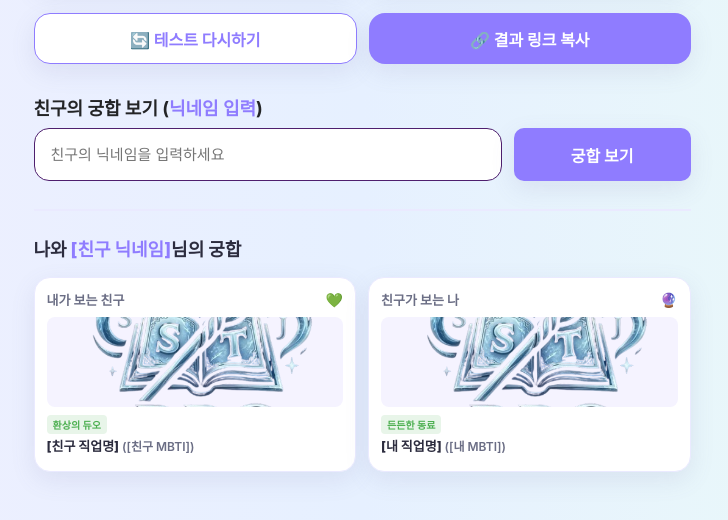
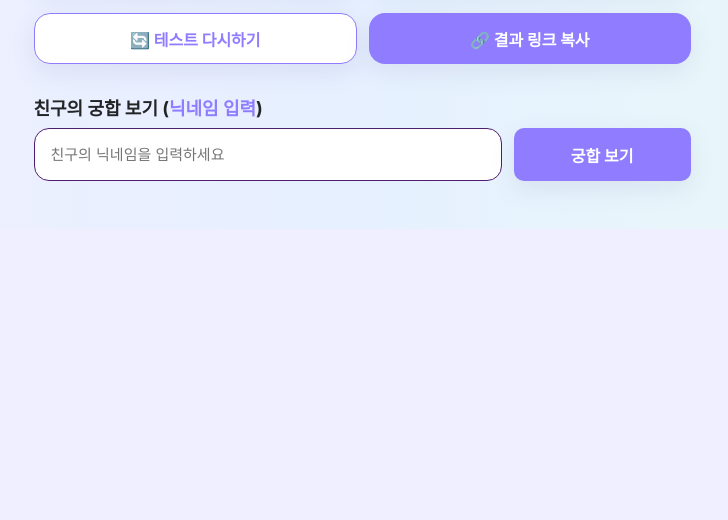
Before and after one commit to RPG-MBTI-Miniproject/rpg-project, a Flask app: template templates/result.html in a window 1280 px wide. Shown: the part 964-1484 px from the top of the page, without its empty margins (278-1006 px from the left). After the commit the page ends 1162 px from the top, so only its background shows below. Run offline with Flask 3, Linux system fonts and the light colour scheme; the template is opened without the code that fills it: most values are stand-ins (such as "Sample title", 1, 10 or a date in 2020).

Commit message:
결과 페이지 수정

```diff
--- a/templates/result.html
+++ b/templates/result.html
@@ -26,11 +26,11 @@
         <!-- [ 최현욱 ] Frame 3 와이어프레임 UI/UX 및 Jinja2 서버사이드 렌더링 연결 -->
         <!-- 직업 카드 (일러스트, 칭호, 직업명, MBTI) -->
         <section class="character-card">
+            <!-- 1. 메인 내 직업 카드 -->
             <div class="illustration-wrapper">
                 <img id="main-char-img"
-                    src="{{ url_for('static', filename='images/' + my_class.mbti.lower() + '.png') }}"
-                    alt="{{ my_class.class_name }}" class="char-img"
-                    onerror="this.src='{{ url_for('static', filename='images/' + my_class.mbti.upper() + '.png') }}'; this.onerror=function(){this.src='/static/images/main-logo.png';};">
+                    src="{{ url_for('static', filename='images/' + my_class.mbti.upper() + '.png') }}"
+                    alt="{{ my_class.class_name }}" class="char-img" onerror="this.src='/static/images/main-logo.png';">
             </div>
 
             <p class="char-title">“{{ my_class.title }}”</p>
@@ -48,7 +48,8 @@
             <div class="info-box">
                 <div class="info-item">
                     <span class="info-label">대표 스킬</span>
-                    <span class="info-value-title">{{ my_class.title.split(' ')[0] if my_class.title else '마법' }} (Signature)</span>
+                    <span class="info-value-title">{{ my_class.title.split(' ')[0] if my_class.title else '마법' }}
+                        (Signature)</span>
                 </div>
                 <div class="info-item">
                     <span class="info-label">전투 스타일</span>
@@ -62,7 +63,7 @@
             <div class="chemistry-divider"></div>
             <h3 class="section-title">파티원 궁합</h3>
             <div class="chemistry-box">
-                <!-- 최고의 파티원 -->
+                <!-- 2. 최고의 파티원 카드 -->
                 <div class="chemistry-card best-match">
                     <div class="card-top-header">
                         <span class="card-label-title">최고의 파티원</span>
@@ -70,18 +71,18 @@
                     </div>
                     <div class="match-img-wrapper">
                         <img id="best-match-img"
-                            src="{{ url_for('static', filename='images/' + best_match.mbti.lower() + '.png') }}"
-                            alt="{{ best_match.class_name }}"
-                            class="match-img"
-                            onerror="this.src='{{ url_for('static', filename='images/' + best_match.mbti.upper() + '.png') }}'; this.onerror=function(){this.src='/static/images/main-logo.png';};">
+                            src="{{ url_for('static', filename='images/' + best_match.mbti.upper() + '.png') }}"
+                            alt="{{ best_match.class_name }}" class="match-img"
+                            onerror="this.src='/static/images/main-logo.png';;">
                     </div>
                     <div class="card-info-bottom">
                         <span class="synergy-tag duo">환상의 듀오</span>
-                        <h4 class="match-name">{{ best_match.class_name }} <span class="mbti-text">({{ best_match.mbti }})</span></h4>
+                        <h4 class="match-name">{{ best_match.class_name }} <span class="mbti-text">({{ best_match.mbti
+                                }})</span></h4>
                     </div>
                 </div>
 
-                <!-- 최악의 파티원 -->
+                <!-- 3. 최악의 파티원 카드 -->
                 <div class="chemistry-card worst-match">
                     <div class="card-top-header">
                         <span class="card-label-title">최악의 파티원</span>
@@ -89,14 +90,14 @@
                     </div>
                     <div class="match-img-wrapper">
                         <img id="worst-match-img"
-                            src="{{ url_for('static', filename='images/' + worst_match.mbti.lower() + '.png') }}"
-                            alt="{{ worst_match.class_name }}"
-                            class="match-img"
-                            onerror="this.src='{{ url_for('static', filename='images/' + worst_match.mbti.upper() + '.png') }}'; this.onerror=function(){this.src='/static/images/main-logo.png';};">
+                            src="{{ url_for('static', filename='images/' + worst_match.mbti.upper() + '.png') }}"
+                            alt="{{ worst_match.class_name }}" class="match-img"
+                            onerror="this.src='/static/images/main-logo.png';">
                     </div>
                     <div class="card-info-bottom">
                         <span class="synergy-tag danger">충돌 주의</span>
-                        <h4 class="match-name">{{ worst_match.class_name }} <span class="mbti-text">({{ worst_match.mbti }})</span></h4>
+                        <h4 class="match-name">{{ worst_match.class_name }} <span class="mbti-text">({{ worst_match.mbti
+                                }})</span></h4>
                     </div>
                 </div>
             </div>
@@ -120,46 +121,49 @@
             </form>
         </div>
 
-        <!-- 친구와의 궁합 결과 카드 (JS에서 검색 성공 시 표시: #friend-synergy-section) -->
-        <div class="friend-synergy-container" id="friend-synergy-section">
+        <!-- 4. 친구와의 궁합 (JS가 제어할 자리) -->
+        <div class="friend-synergy-container" id="friend-synergy-section" style="display: none;">
             <div class="chemistry-divider"></div>
             <h3 class="synergy-main-title">
-                나와 <span id="target-friend-name" class="highlight-name">[친구 닉네임]</span>님의 궁합
+                나와 <span id="target-friend-name" class="highlight-name"></span>님의 궁합
             </h3>
             <div class="friend-card-grid">
-                <!-- 1. 내가 바라본 친구 -->
+                <!-- 내가 보는 친구 -->
                 <div class="chemistry-card friend-match-card">
                     <div class="card-top-header">
                         <span class="card-label-title">내가 보는 친구</span>
                         <span class="status-emoji" id="me-to-friend-emoji">💚</span>
                     </div>
                     <div class="match-img-wrapper" id="friend-char-img-box">
-                        <img id="friend-char-img" src="/static/images/main-logo.png" alt="친구 캐릭터" class="match-img">
+                        <img id="friend-char-img" src="{{ url_for('static', filename='images/main-logo.png') }}"
+                            alt="친구 캐릭터" class="match-img" onerror="this.src='/static/images/main-logo.png';">
                     </div>
                     <div class="card-info-bottom">
                         <span class="synergy-tag duo" id="me-to-friend-tag">환상의 듀오</span>
                         <h4 class="match-name">
-                            <span id="friend-class-name">[친구 직업명]</span>
-                            <span class="mbti-text" id="friend-mbti-text">([친구 MBTI])</span>
+                            <span id="friend-class-name"></span>
+                            <span class="mbti-text" id="friend-mbti-text"></span>
                         </h4>
                         <p class="partner-desc" id="me-to-friend-desc"></p>
                     </div>
                 </div>
 
-                <!-- 2. 친구가 바라본 나 -->
+                <!-- 친구가 보는 나 -->
                 <div class="chemistry-card friend-match-card">
                     <div class="card-top-header">
                         <span class="card-label-title">친구가 보는 나</span>
                         <span class="status-emoji" id="friend-to-me-emoji">🔮</span>
                     </div>
                     <div class="match-img-wrapper" id="my-char-img-box">
-                        <img id="me-char-img" src="/static/images/main-logo.png" alt="내 캐릭터" class="match-img">
+                        <img id="me-char-img"
+                            src="{{ url_for('static', filename='images/' + my_class.mbti.upper() + '.png') }}"
+                            alt="내 캐릭터" class="match-img" onerror="this.src='/static/images/main-logo.png';">
                     </div>
                     <div class="card-info-bottom">
                         <span class="synergy-tag duo" id="friend-to-me-tag">든든한 동료</span>
                         <h4 class="match-name">
-                            <span id="my-class-name">[내 직업명]</span>
-                            <span class="mbti-text" id="my-mbti-text">([내 MBTI])</span>
+                            <span id="my-class-name"></span>
+                            <span class="mbti-text" id="my-mbti-text"></span>
                         </h4>
                         <p class="partner-desc" id="friend-to-me-desc"></p>
                     </div>
```
